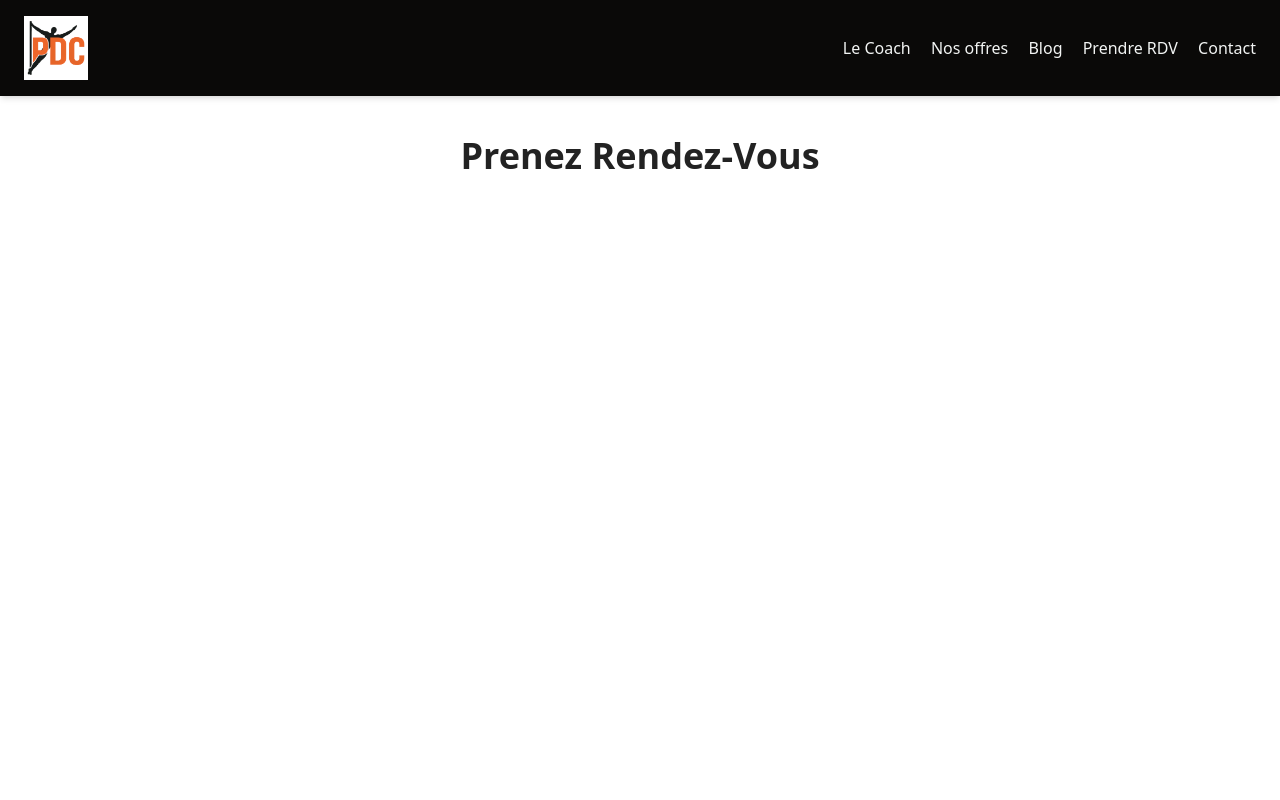
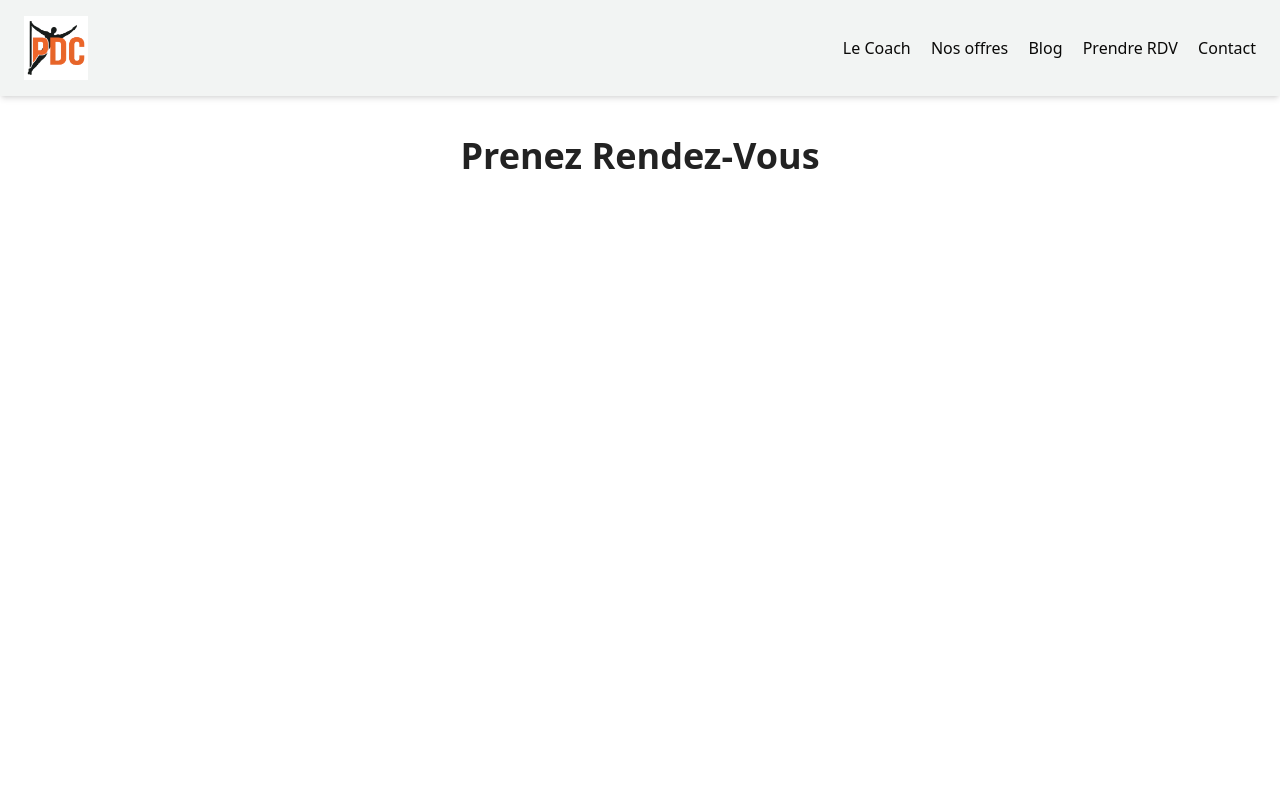
Before and after one commit to Simplon-hdf/site-Milan, a website built with webpack: page pages/rdv.html in a window 1280 px wide. Shown: the top 800 px of the page. Built offline with nearby package versions, Linux system fonts and the light colour scheme; a script that the page names is missing; files whose address does not match are found by name.

Commit message:
refactor(rdv.html): change header bg color

```diff
--- a/pages/rdv.html
+++ b/pages/rdv.html
@@ -39,17 +39,17 @@
 </head>
 
 <body>
-    <header class="bg-brand-black shadow-md">
+    <header class="bg-brand-white shadow-md">
         <div class="container mx-auto px-6 py-4 flex justify-between items-center">
           <a href="index.html">
             <img src="../img/logo.png" alt="Logo OnlyPDC" class="h-16 text-brand-white">
           </a>
-          <nav class="space-x-4 text-brand-white font-medium">
-            <a href="#coach" class="hover:text-[#E46804]">Le Coach</a>
-            <a href="#offres" class="hover:text-[#E46804]">Nos offres</a>
-            <a href="#blog" class="hover:text-[#E46804]">Blog</a>
-            <a href="#rdv" class="hover:text-[#E46804]">Prendre RDV</a>
-            <a href="#contact" class="hover:text-[#E46804]">Contact</a>
+          <nav class="space-x-4 text-brand-black font-medium">
+            <a href="#coach" class="hover:text-brand-black">Le Coach</a>
+            <a href="#offres" class="hover:text-brand-black">Nos offres</a>
+            <a href="#blog" class="hover:text-brand-black">Blog</a>
+            <a href="#rdv" class="hover:text-brand-black">Prendre RDV</a>
+            <a href="#contact" class="hover:text-brand-black">Contact</a>
           </nav>
         </div>
       </header>
```
